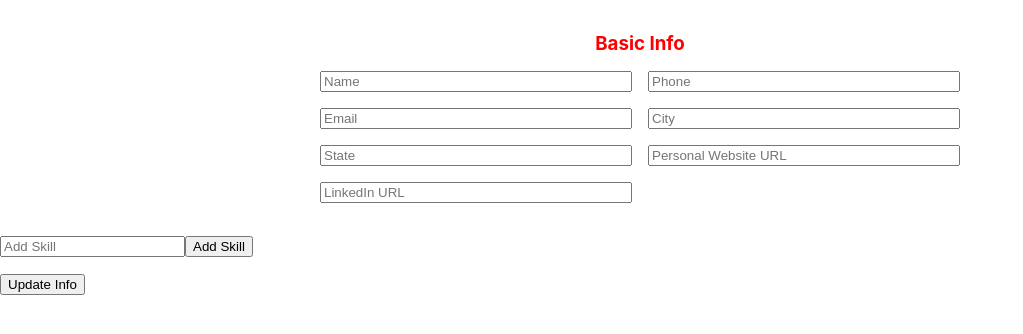
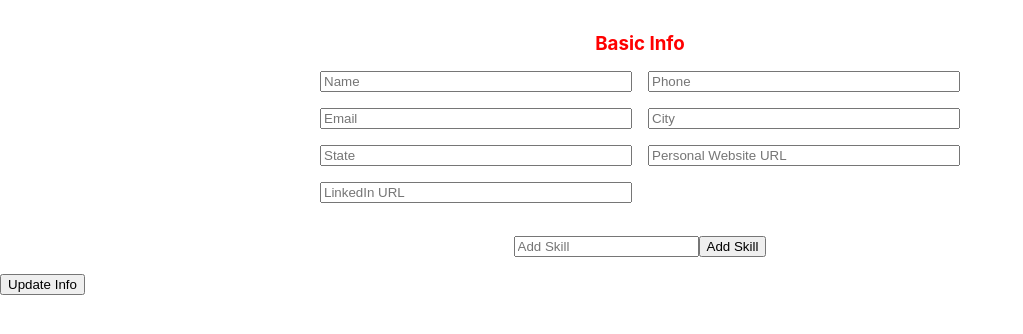
Before and after one commit to agabra23/cv-app, a React (Create React App) app: page / in a window 1280 px wide. Shown: the top 334 px of the page, without its empty margins (0-1023 px from the left). Built offline with nearby package versions, Linux system fonts and the light colour scheme.

Commit message:
Center Skills section

```diff
--- a/src/components/sections/Skills.jsx
+++ b/src/components/sections/Skills.jsx
@@ -1,5 +1,6 @@
 import { Component } from "react";
 import SkillOverview from "./SkillOverview";
+import "../../styles/Skills.css";
 
 export default class Skills extends Component {
   constructor(props) {
@@ -27,6 +28,7 @@ export default class Skills extends Component {
 
     return (
       <div id="skillsSection">
+        <div className="skill-input">
           <input
             type="text"
             placeholder="Add Skill"
@@ -36,6 +38,7 @@ export default class Skills extends Component {
           <button type="button" onClick={this.updateSkillsList}>
             Add Skill
           </button>
+        </div>
         <SkillOverview skillList={skillList} deleteHandle={deleteHandle} />
       </div>
     );
--- /dev/null
+++ b/src/styles/Skills.css
@@ -0,0 +1,11 @@
+#skillsSection {
+  display: flex;
+  justify-content: center;
+  align-items: center;
+  flex-direction: column;
+}
+
+.skill-list > ul > div {
+  display: flex;
+  gap: 1rem;
+}
```
Lines whose indentation alone changed are shown as unchanged.
